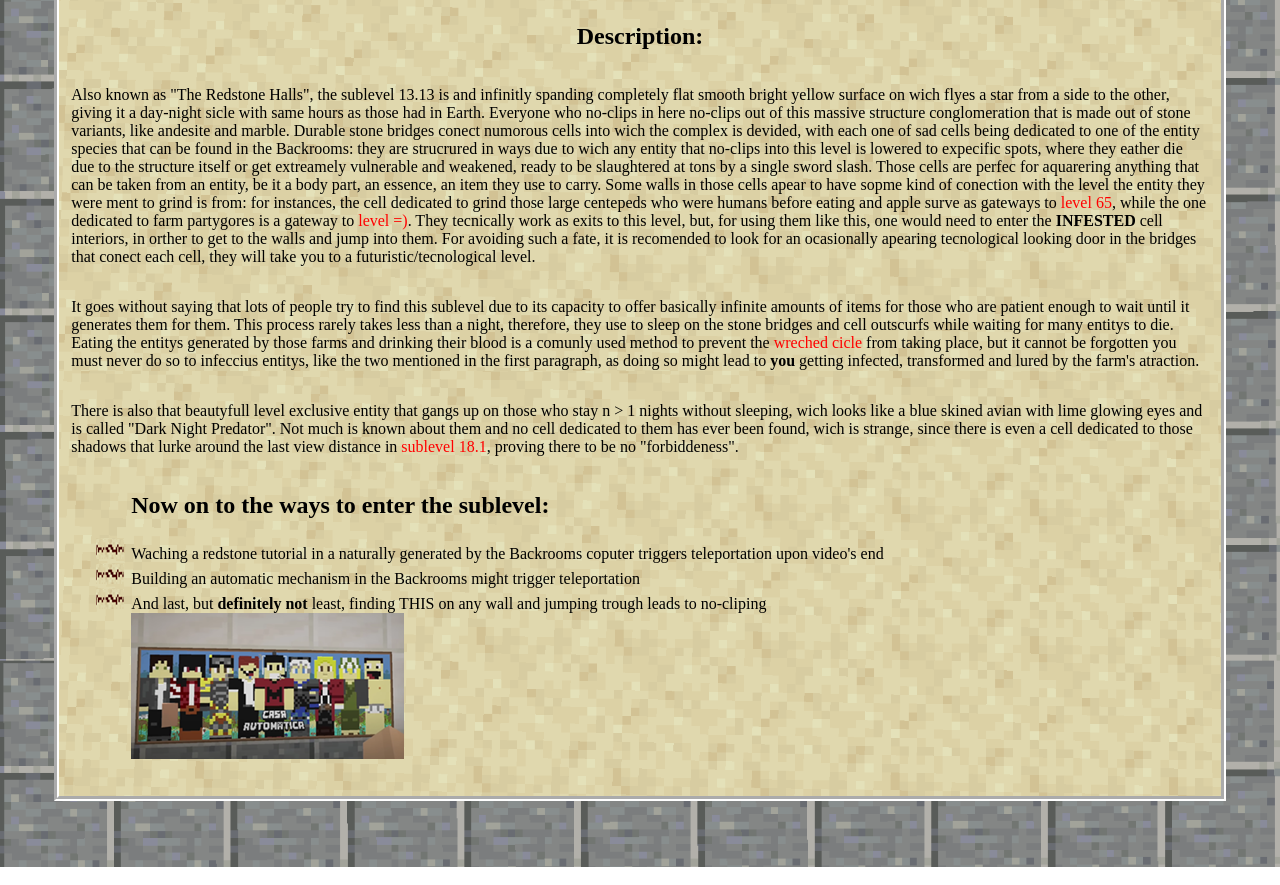
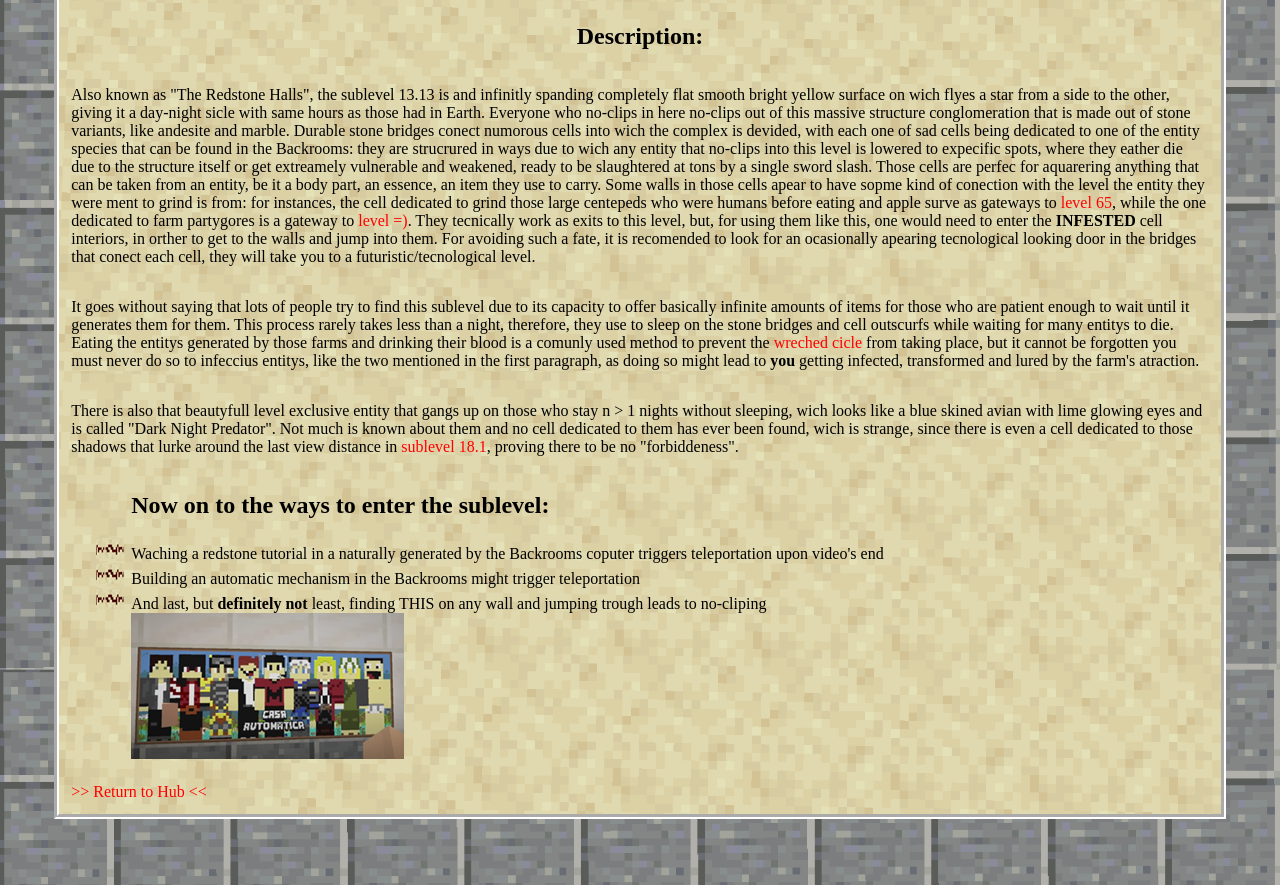
Before and after one commit to Guilherme-Porto-Silva/GuiguichansAutomaticSublevel, a plain HTML site: page index.html in a window 1280 px wide. Shown: the part 354-1239 px from the top of the page. Drawn offline with Linux system fonts and the light colour scheme.

Commit message:
return to hub

```diff
--- a/index.html
+++ b/index.html
@@ -67,6 +67,7 @@ There is also that beautyfull level exclusive entity that gangs up on those who
     <li id="map">And last, but <b>definitely not</b> least, finding THIS on any wall and jumping trough leads to no-cliping</li>
 </ul>
         </main>
+        <a href="https://guilherme-porto-silva.github.io/HUBbackroomsGuigui-chan/" target="_blank" rel="noopener noreferrer"> >> Return to Hub << </a>
     </section>
 </body>
 </html>
```
